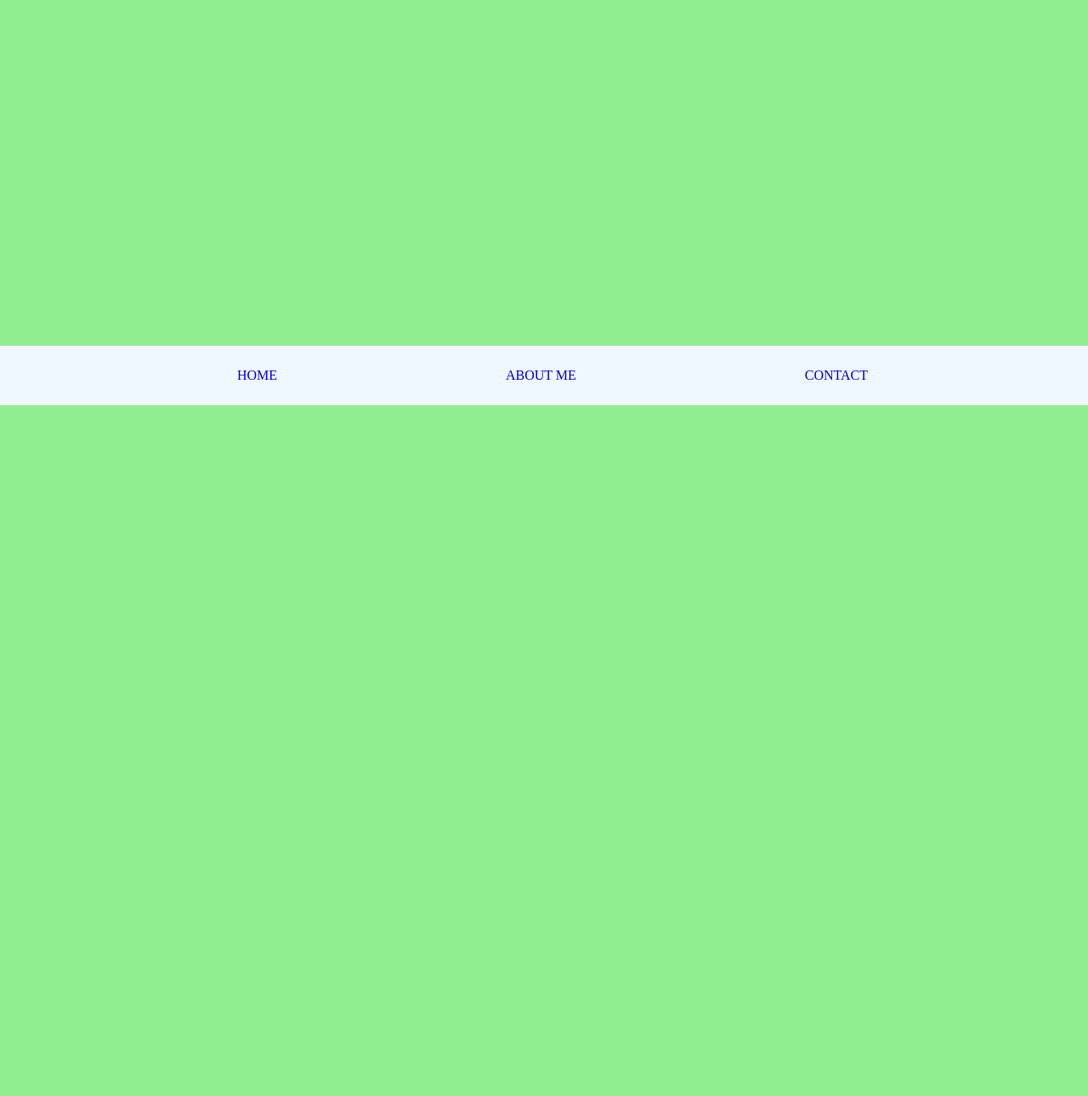
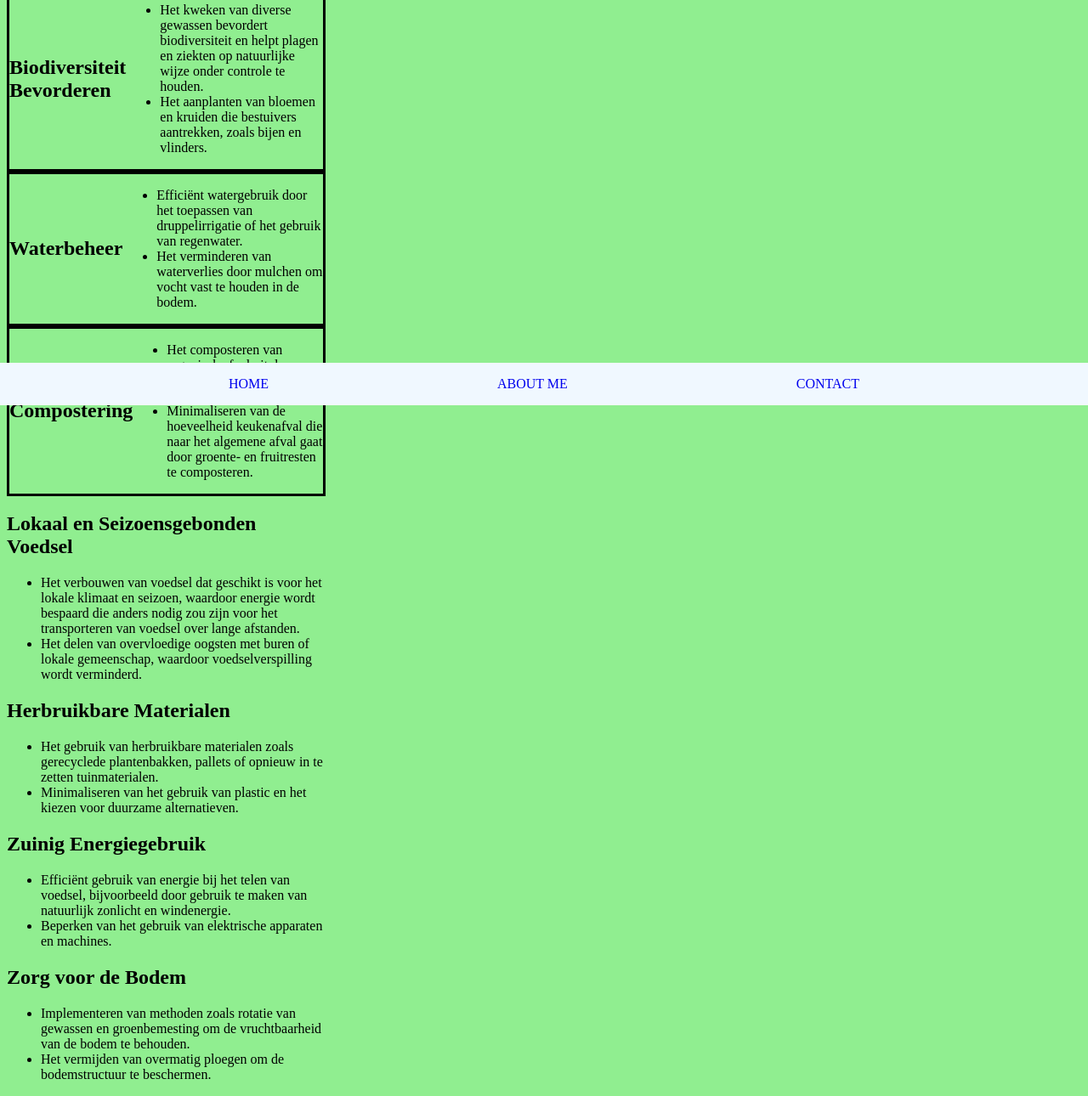
Before and after one commit to Dbuitenweg/individuele, a plain HTML site: page about.html in a window 1280 px wide. Shown: the part 323-1613 px from the top of the page at 85% size. Before the commit the page ends 800 px from the top, so only its background shows below. Drawn offline with Linux system fonts and the light colour scheme.

Commit message:
8:44
1-23-2024

```diff
--- a/about.html
+++ b/about.html
@@ -18,11 +18,75 @@
         </header>
 
         <main>
+            <section class="test1">
+                <section class="organische-landbouwpraktijken">
+                    <h3>Organische Landbouwpraktijken</h3>
+                    <ul>
+                        <li>Het vermijden van het gebruik van synthetische pesticiden en meststoffen.</li>
+                        <li>Kiezen voor natuurlijke methoden zoals compostering, mulchen en het gebruik van organische meststoffen.</li>
+                    </ul>
+                </section>
+
+                <section class="biodiversiteit-bevorderen">
+                    <h2>Biodiversiteit Bevorderen</h2>
+                    <ul>
+                        <li>Het kweken van diverse gewassen bevordert biodiversiteit en helpt plagen en ziekten op natuurlijke wijze onder controle te houden.</li>
+                        <li>Het aanplanten van bloemen en kruiden die bestuivers aantrekken, zoals bijen en vlinders.</li>
+                    </ul>
+                </section>
+             </section>
+            <section class="waterbeheer">
+                <h2>Waterbeheer</h2>
+                <ul>
+                    <li>Efficiënt watergebruik door het toepassen van druppelirrigatie of het gebruik van regenwater.</li>
+                    <li>Het verminderen van waterverlies door mulchen om vocht vast te houden in de bodem.</li>
+                </ul>
+            </section>
+
+            <section class="compostering">
+                <h2>Compostering</h2>
+                <ul>
+                    <li>Het composteren van organisch afval uit de moestuin om vruchtbare compost te creëren.</li>
+                    <li>Minimaliseren van de hoeveelheid keukenafval die naar het algemene afval gaat door groente- en fruitresten te composteren.</li>
+                </ul>
+            </section>
+
+            <section class="lokaal-en-seizoensgebonden-voedsel">
+                <h2>Lokaal en Seizoensgebonden Voedsel</h2>
+                <ul>
+                    <li>Het verbouwen van voedsel dat geschikt is voor het lokale klimaat en seizoen, waardoor energie wordt bespaard die anders nodig zou zijn voor het transporteren van voedsel over lange afstanden.</li>
+                    <li>Het delen van overvloedige oogsten met buren of lokale gemeenschap, waardoor voedselverspilling wordt verminderd.</li>
+                </ul>
+            </section>
+
+            <section class="herbruikbare-materialen">
+                <h2>Herbruikbare Materialen</h2>
+                <ul>
+                    <li>Het gebruik van herbruikbare materialen zoals gerecyclede plantenbakken, pallets of opnieuw in te zetten tuinmaterialen.</li>
+                    <li>Minimaliseren van het gebruik van plastic en het kiezen voor duurzame alternatieven.</li>
+                </ul>
+            </section>
+
+            <section class="zuinig-energiegebruik">
+                <h2>Zuinig Energiegebruik</h2>
+                <ul>
+                    <li>Efficiënt gebruik van energie bij het telen van voedsel, bijvoorbeeld door gebruik te maken van natuurlijk zonlicht en windenergie.</li>
+                    <li>Beperken van het gebruik van elektrische apparaten en machines.</li>
+                </ul>
+            </section>
+
+            <section class="zorg-voor-de-bodem">
+                <h2>Zorg voor de Bodem</h2>
+                <ul>
+                    <li>Implementeren van methoden zoals rotatie van gewassen en groenbemesting om de vruchtbaarheid van de bodem te behouden.</li>
+                    <li>Het vermijden van overmatig ploegen om de bodemstructuur te beschermen.</li>
+                </ul>
+            </section>
 
         </main>
 
         <footer>
-            <ul class="head">
+            <ul>
                 <li class="Home"><a href="index.html">HOME</a></li>
                 <li class="About me"><a href="about.html">ABOUT ME</a></li>
                 <li class="Contact"><a href="contact.html">CONTACT</a></li>
--- a/style.css
+++ b/style.css
@@ -6,14 +6,14 @@ body{
 }
 
 footer{
-    position: fixed;
+    position:fixed;
     bottom: 0;
     left: 0;
     width: 100%;
     height: auto;
     background-color: aliceblue;
     color: black;
-    padding: 10px;
+    padding: 0;
 }
 
 footer ul{
@@ -47,7 +47,7 @@ h1{
 .img-logo img{
     width: 40px;
     margin-left: -30px;
-    margin-top: -5px;
+    margin-top: 5px;
 }
 
 .home-img img{
@@ -76,14 +76,30 @@ h1{
 /* eind home */
 
 /* about */
+.organische-landbouwpraktijken{
+    margin-top: 25px;
+}
+
+.organische-landbouwpraktijken,.biodiversiteit-bevorderen{
+    border: solid black;
+    display: flex;
+    align-items: center;
+}
+
+.waterbeheer,.compostering{
+    display: flex;
+    border: solid black;
+    align-items: center;
+}
+
 /* eind about */
 
 
 /* contact */
 
 .social{
-    list-style-type: none; /* de bullet points weg halen*/
-    display: flex;  /* flex box gebruiken voor columen*/
+    list-style-type: none;
+    display: flex;
     flex-direction: column;
     align-items: start;
 }
```
Also changed, not shown: contact.html (+1 -1 lines), index.html (+1 -1 lines).
